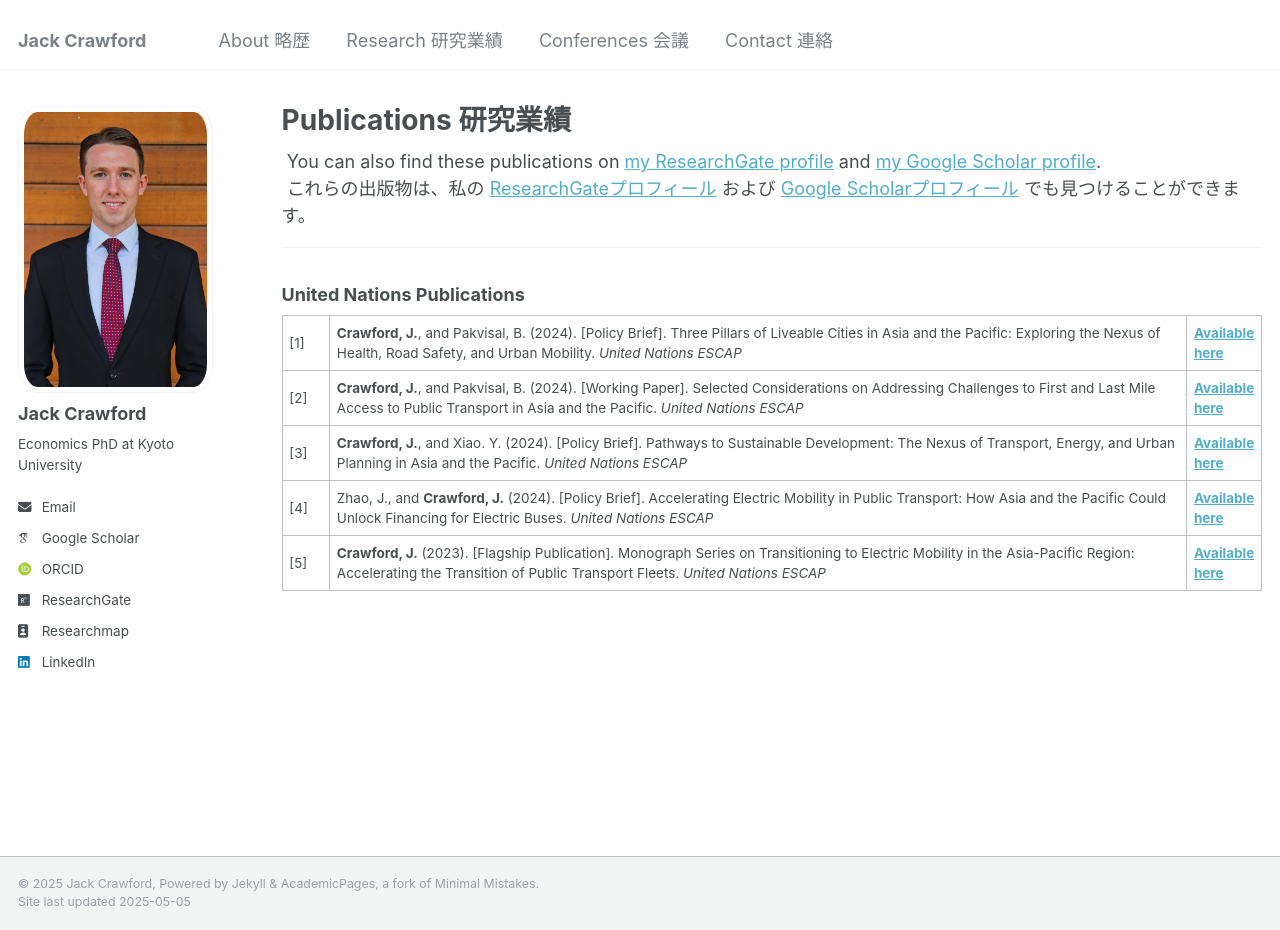
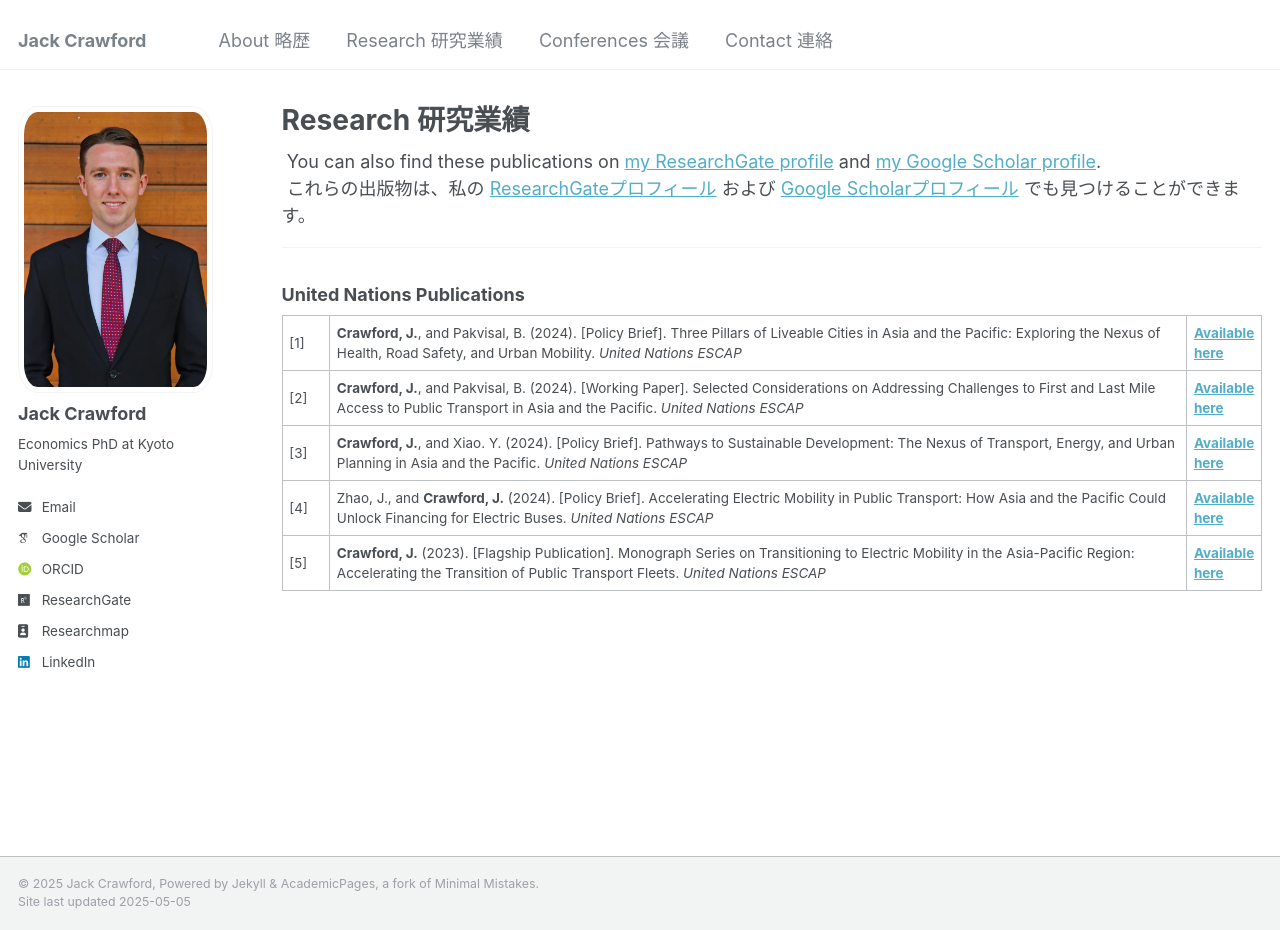
Before and after one commit to jackgcrawford/jackcrawford, a Jekyll site: the page built from _pages/publications.md, in a window 1280 px wide and 930 px high. Built offline with Jekyll 4.4.1, drawn with Linux system fonts in a browser that asks for light colours; some web fonts are replaced.

Commit message:
Update publications.md

```diff
--- a/_pages/publications.md
+++ b/_pages/publications.md
@@ -1,10 +1,10 @@
 ---
 layout: archive
-title: "Publications 研究業績"
+title: "Research 研究業績"
 seo:
-  title: "Publications 研究業績 | Jack Crawford"
+  title: "Research 研究業績 | Jack Crawford"
   description: "A selection of publications by Jack Crawford on electric mobility and sustainable development in Asia and the Pacific."
-permalink: /publications/
+permalink: /research/
 author_profile: true
 ---
 {% include base_path %}
```
